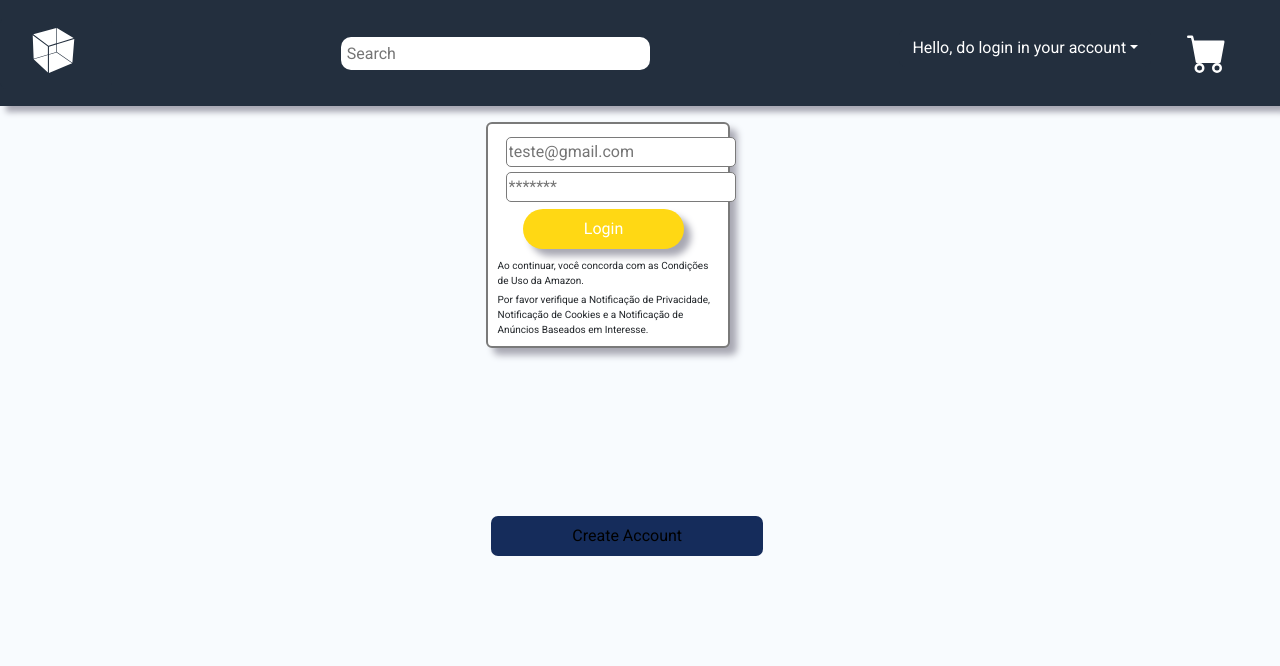
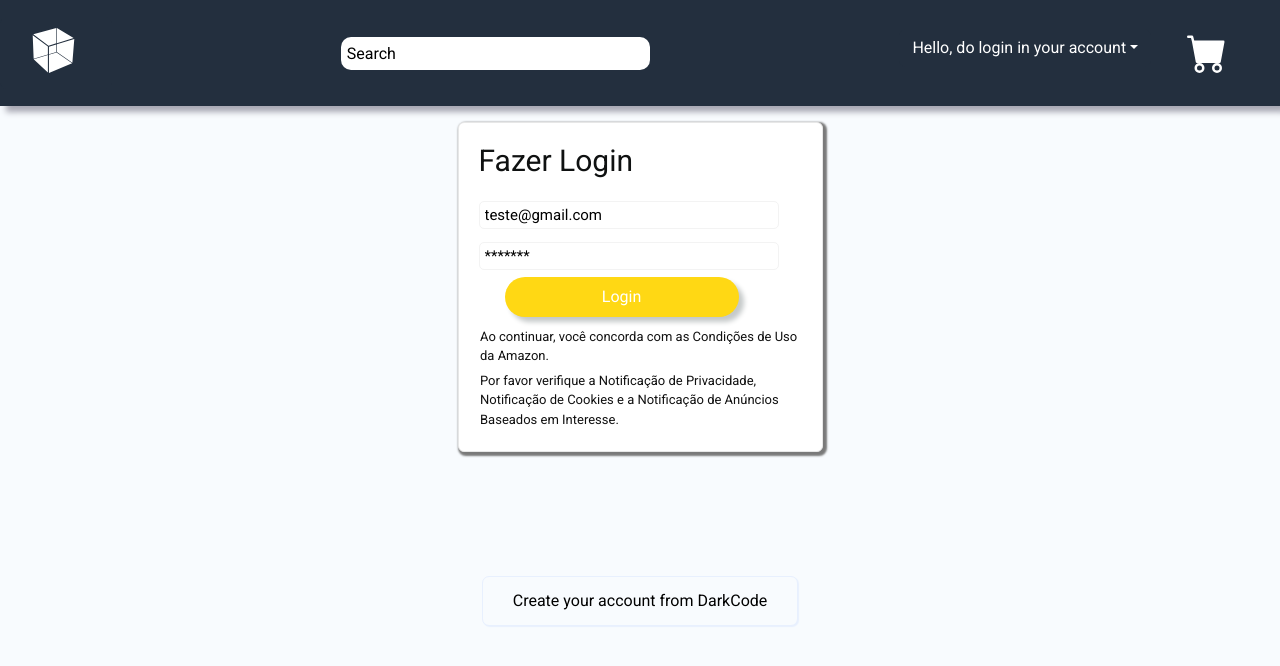
Before and after one commit to VitorKreis/Amazon, a React (Create React App) app in the folder front-end/: page /login in a window 1280 px wide. Shown: the top 666 px of the page. Built offline with nearby package versions, Linux system fonts and the light colour scheme; a web font is replaced by a local one.

Commit message:
Done with login, and fix de bug with home

```diff
--- a/front-end/src/pages/home.css
+++ b/front-end/src/pages/home.css
@@ -4,6 +4,7 @@
     flex-direction: row;
     justify-content: center;
     flex-wrap: wrap;
+    position:  relative;
 }
 
 .title {
@@ -13,16 +14,15 @@
     margin: 1px;
     padding: 2px;
     width: 50%;
-    background-color: #ffffff;
+    background-color: #e3e6e6;
     border-radius: 5px;
     box-shadow: 2px 2px 2px 2px #7a7a7a;
 }
-
 .section{
     display: flex;
-    position: relative;
+    position: fixed;
     justify-content: space-between;
-    flex-wrap: nowrap;
+    flex-wrap:  nowrap;
     margin: 45px 90px 0px 0px;
 }
 
@@ -34,7 +34,6 @@
     position: relative;
     display: flex;
     box-shadow: 2px 2px 2px 2px #7a7a7a;
-    flex-direction: column;
 }
 
 .card:hover{
@@ -43,11 +42,11 @@
 }
 
 .card-img-top{
-        background-color: #f8fbfe;
+        background-color: #ffffff;
         text-align: center;
         border-radius: 1px;
         border: none;
-        width: 150px;
+        width: 130px;
         height: 150px;
         margin-bottom: 0.4em;
 }
@@ -70,6 +69,6 @@
     float: inline-start;
     object-fit: contain;
     margin: 0;
-    width: 150px;
+    width: 130px;
     height: 150px;
 }
--- a/front-end/src/pages/login.css
+++ b/front-end/src/pages/login.css
@@ -4,40 +4,47 @@
     justify-content: center;
     align-items: center;
     flex-direction: column;
-    width: 95%;
+    width: 100%;
     position: relative;
 }
 
 .card{
     display: flex;
-    width: 20%;
+    justify-content: space-around;
+    flex-direction: column;
+    width: 365px;
     margin: 1em;
-    padding: 0.45em;
-    justify-content: space-around;
-    box-shadow: 7px 7px 7px #A8A8B3;
+    padding: 19px;
+    border: 1px solid #e7e7e7;
+}
+
+.card h1{
+    font-size: 30px;
+    padding: 1px;
+    color: #0f1111;
 }
 
 .card p{
-    font-size: 10px;
-    margin: 2px;
-}
-
-.card-title{
-    border: 0.7px solid #7a7a7a;
-    border-radius: 5px;
-    padding: 0.2em;
-    background-color: #e3e6e6;
-    font-size: 20px;
+    font-size: 13px;
+    margin: 1px;
+    padding: 1.5px;
+    align-items: center;
+    color:#111111;
 }
 
 .card-text{
-    border: 0.2px solid #7a7a7a;
+    border: 1px solid #f3f3f3;
     border-radius: 5px;
-    padding: 2px;
-    margin: 5px 10px;
-    width: 230px;
+    padding: 5px;
+    font-size: 15px;
+    margin: 13px 1px 0px;
+    width: 300px;
+    height: 28px;
 }
 
+::placeholder{
+    color: #000000;
+}
 
 .button{
     display: flex;
@@ -50,8 +57,8 @@
     border-radius: 20px;
     background-color: #ffd814;
     color: #ffffff;
-    box-shadow: 7px 7px 7px #A8A8B3;
-    transition: 0.4s;
+    box-shadow: 5px 5px 5px #c5c9c9;
+    transition: 0.3s;
 }
 
 .button:hover{
@@ -65,16 +72,24 @@
     display: flex;
     justify-content: center;
     flex-direction: row;
-    width: 98%;
+    position: relative;
+    width: 100%;
     padding: 0.5em;
 }
 
 
 .new-account button{
-    background-color: #152c5b;
-    margin: 9em;
-    padding: 0.5em;
-    width: 22%;
-    border: none;
+    background-color: #f8fbfe;
+    margin-top: 100px;
+    padding: 12px;
+    width: 25%;
+    border: 1.9px solid #e8f0fe;
+    box-shadow: 1px 1px 1px #e8f0fe;
     border-radius: 7px;
+    transition: 0.2s;
 }
+
+.new-account button:hover{
+    background-color: #f3f3f3;
+
+}
--- a/front-end/src/pages/login.jsx
+++ b/front-end/src/pages/login.jsx
@@ -5,6 +5,7 @@ function Login() {
     <>
     <div className="login">
         <form className="card">
+            <h1>Fazer Login</h1>
             <div>
             <input className="card-text" name="email" type="email" placeholder="teste@gmail.com" />
             </div>
@@ -23,7 +24,7 @@ function Login() {
         </form>
     </div>
       <div className="new-account">
-        <button type="button">Create Account</button>
+        <button type="button">Create your account from DarkCode</button>
       </div>
     </>
 
```
